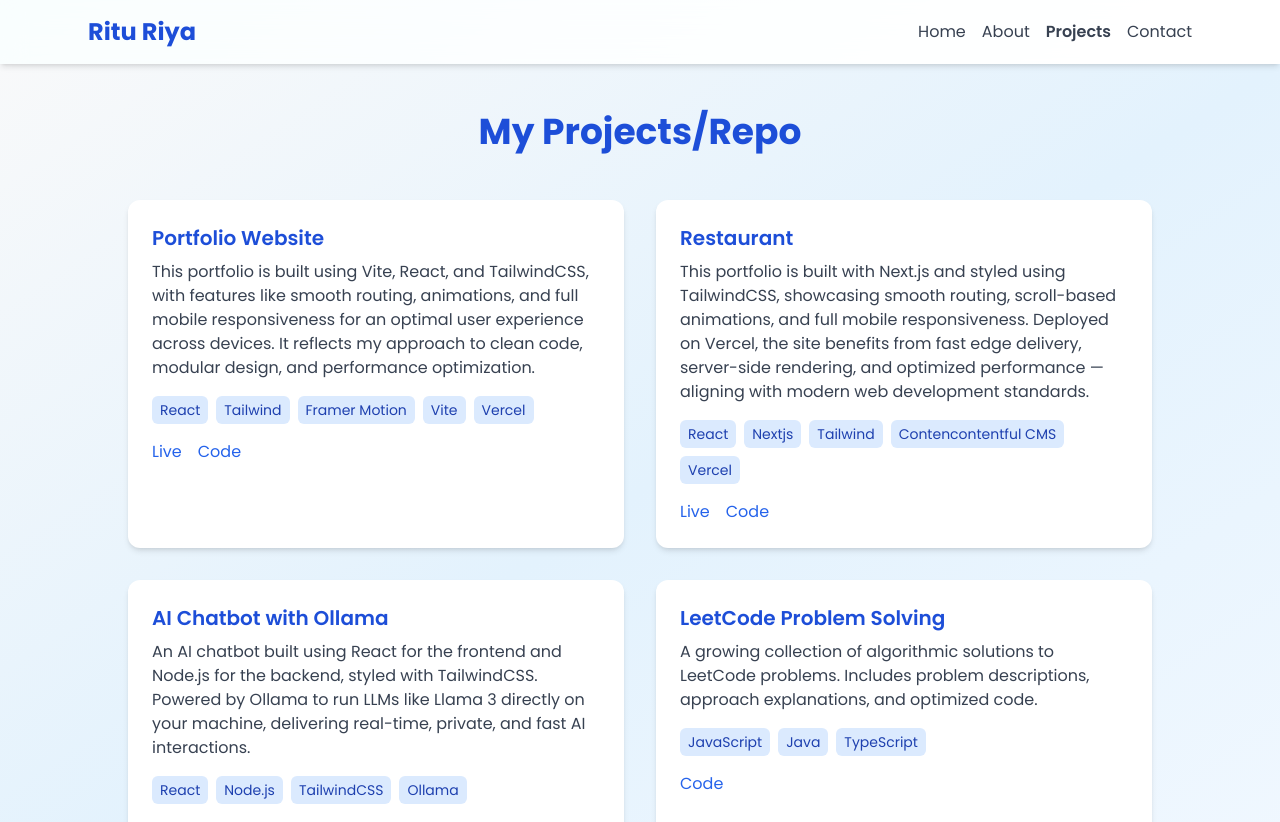
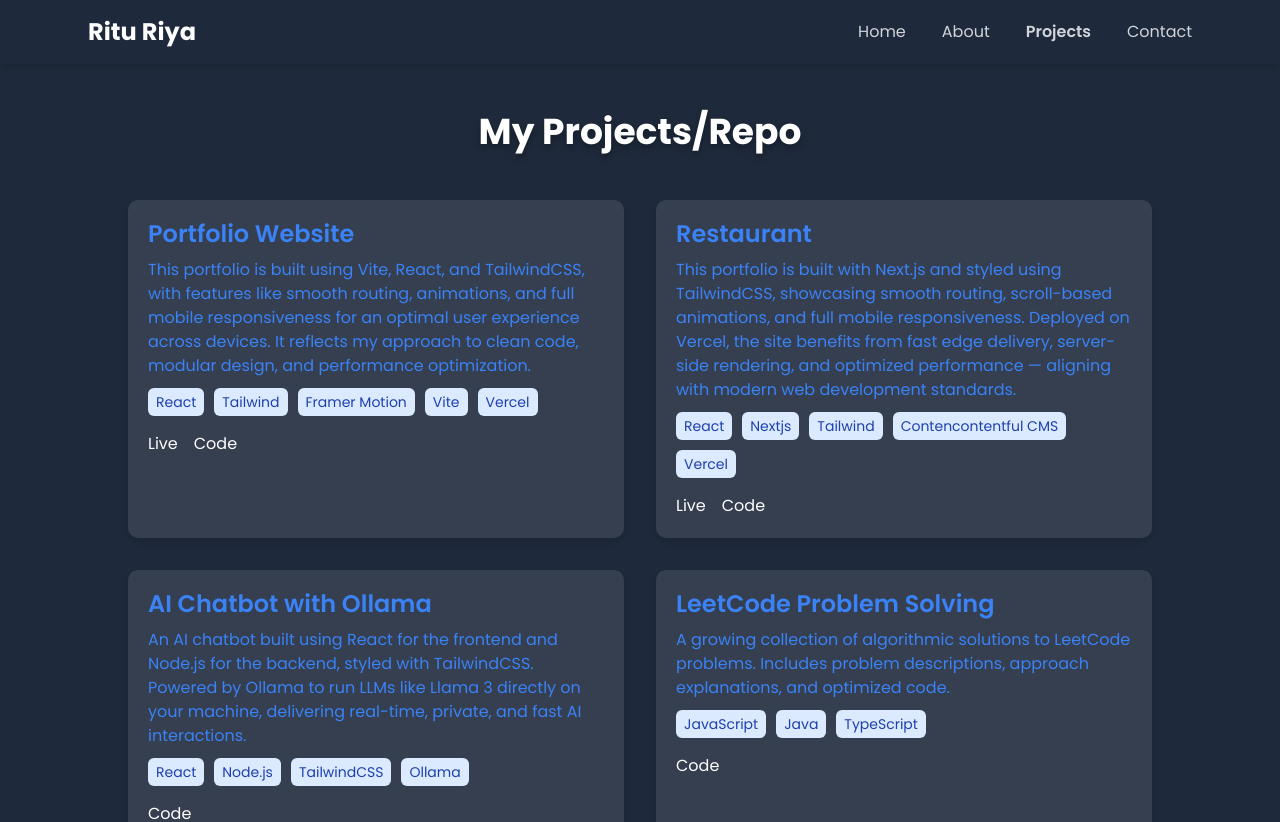
Before and after one commit to RITUriya/rituriyaportfolio, a React (Vite) app: page /projects in a window 1280 px wide. Shown: the top 822 px of the page. Built offline with nearby package versions, Linux system fonts and the light colour scheme.

Commit message:
updated portfolio with improved css and react repo added

```diff
--- a/index.html
+++ b/index.html
@@ -2,7 +2,7 @@
 <html lang="en">
   <head>
     <meta charset="UTF-8" />
-    <link rel="icon" type="image/svg+xml" href="/vite.svg" />
+
     <meta name="viewport" content="width=device-width, initial-scale=1.0" />
     <link
       href="https://fonts.googleapis.com/css2?family=Poppins:wght@400;600;700&display=swap"
--- a/src/components/Navbar.jsx
+++ b/src/components/Navbar.jsx
@@ -2,18 +2,18 @@ import { Link, NavLink } from "react-router-dom";
 
 export default function Navbar() {
   return (
-    <nav className="bg-white/80 backdrop-blur-md shadow-md sticky top-0 z-50">
+    <nav className="navbar text-white/80 backdrop-blur-md shadow-md sticky top-0 z-50">
       <div className="max-w-6xl mx-auto px-6 py-4 flex justify-between items-center">
-        <Link to="/" className="text-2xl font-bold text-blue-700">
+        <Link to="/" className="text-2xl font-bold text-white">
           Ritu Riya
         </Link>
-        <div className="space-x-4">
+        <div className="space-x-4 navbar-links">
           {["/", "/about", "/projects", "/contact"].map((path, i) => (
             <NavLink
               key={i}
               to={path}
               className={({ isActive }) =>
-                `text-gray-700 hover:text-blue-700 ${
+                `text-gray-700 hover:text-blue-700 navbar-link  ${
                   isActive ? "font-semibold text-blue-700" : ""
                 }`
               }
--- a/src/components/ProjectCard.jsx
+++ b/src/components/ProjectCard.jsx
@@ -6,12 +6,14 @@ export default function ProjectCard({
   codeUrl,
 }) {
   return (
-    <div className="bg-white rounded-xl shadow-md p-6 hover:shadow-lg transition-all">
-      <h3 className="text-xl font-semibold text-blue-700 mb-2">{title}</h3>
-      <p className="text-gray-700 mb-4">{description}</p>
+    <div className="bg-white  text-white rounded-xl shadow-md p-6 hover:shadow-lg transition-all project-card">
+      <h3 className="text-xl font-semibold text-white mb-2 project-title">
+        {title}
+      </h3>
+      <p className="text-white mb-4 project-description">{description}</p>
 
       {/* Tags */}
-      <div className="flex flex-wrap gap-2 mb-4">
+      <div className="flex flex-wrap gap-2 mb-4 project-tags">
         {tags.map((tag) => (
           <span
             key={tag}
@@ -23,12 +25,12 @@ export default function ProjectCard({
       </div>
 
       {/* Links */}
-      <div className="flex gap-4">
+      <div className="flex gap-4 project-links">
         {liveUrl && (
           <a
             href={liveUrl}
             target="_blank"
-            className="text-blue-600 hover:underline"
+            className="text-white hover:underline"
           >
             Live
           </a>
@@ -37,7 +39,7 @@ export default function ProjectCard({
           <a
             href={codeUrl}
             target="_blank"
-            className="text-blue-600 hover:underline"
+            className="text-white hover:underline"
           >
             Code
           </a>
--- a/src/const/pageText.ts
+++ b/src/const/pageText.ts
@@ -1,4 +1,5 @@
 //home
+export const Home_Name = " Hello, I’m Ritu ✨";
 export const Home_Verbase =
   "I design and build modern, accessible, and performant user interfaces using React, Next.js, and TailwindCSS, backed by scalable Node.js and Java architectures. With a strong focus on user experience, frontend engineering, and web performance, I craft intuitive interfaces that not only look great but work seamlessly across devices and users. I’m passionate about turning complex problems into elegant solutions through clean, maintainable code and thoughtful design.";
 
--- a/src/data/Projects.jsx
+++ b/src/data/Projects.jsx
@@ -5,12 +5,12 @@ import { Project_Repo } from "../const/pageText";
 
 const Projects = () => {
   return (
-    <main className="min-h-screen bg-gradient-to-br from-[#f8f9fa] via-[#e3f2fd] to-[#f1f8ff] text-gray-900 px-4 md:px-12 py-12">
+    <main className="min-h-screen bg-gradient-to-br from-[#f8f9fa] via-[#e3f2fd] to-[#f1f8ff] text-white px-4 md:px-12 py-12 projects-container">
       <div className="max-w-5xl mx-auto">
-        <h1 className="text-4xl font-extrabold text-center text-blue-700 mb-12">
+        <h1 className="text-4xl font-extrabold text-center text-white mb-12 projects-title">
           {Project_Repo}
         </h1>
-        <div className="grid gap-8 md:grid-cols-2">
+        <div className="grid gap-8 md:grid-cols-2 projects-description">
           {demoProjects.map((project) => (
             <ProjectCard key={project.title} {...project} />
           ))}
--- a/src/data/projectlist.jsx
+++ b/src/data/projectlist.jsx
@@ -27,6 +27,21 @@ export const demoProjects = [
     description:
       "A growing collection of algorithmic solutions to LeetCode problems. Includes problem descriptions, approach explanations, and optimized code.",
     tags: ["JavaScript", "Java", "TypeScript"],
-    codeUrl: "https://github.com/yourname/plant-tracker",
+    codeUrl: "https://github.com/RITUriya/frontendInterviewDs",
+  },
+  {
+    title: "React Mini Projects Collection",
+    description:
+      "A growing collection of mini React projects demonstrating commonly used patterns and interview-relevant concepts. Includes features like light/dark theme toggling, dynamic list rendering and deletion, optimal folder structures, and component best practices.",
+    tags: [
+      "React",
+      "JavaScript",
+      "Hooks",
+      "Context API",
+      "Redux",
+      "Vite",
+      "TailwindCSS",
+    ],
+    codeUrl: "https://github.com/RITUriya/reactProjectsInterview/",
   },
 ];
--- a/src/index.css
+++ b/src/index.css
@@ -3,5 +3,276 @@
 @tailwind utilities;
 body {
   font-family: "Poppins", sans-serif;
-  @apply bg-gradient-to-br from-[#e0f7fa] via-white to-[#f1f8ff] text-gray-800;
+  @apply bg-gradient-to-br from-[#1e293b] via-[#1e293b] to-[#1e293b] text-gray-800;
 }
+body {
+  font-family: "Poppins", sans-serif;
+  height: 100%;
+  margin: 0;
+  background: linear-gradient(
+    360deg,
+    #1e293b,
+    #1e293b
+  ); /* Match your page background */
+
+  overflow-x: hidden; /* Prevent horizontal scrolling */
+}
+.project-list-container {
+  display: grid;
+  grid-template-columns: repeat(auto-fit, minmax(300px, 1fr));
+  gap: 20px;
+  padding: 20px;
+  background: linear-gradient(135deg, #1e293b, #1e293b);
+  animation: backgroundAnimation 10s infinite alternate;
+}
+
+@keyframes backgroundAnimation {
+  0% {
+    background: linear-gradient(135deg, #1e293b, #1e293b);
+  }
+  100% {
+    background: linear-gradient(135deg, #1e293b, #1e293b);
+  }
+}
+
+.project-card {
+  background: rgba(255, 255, 255, 0.1);
+  border-radius: 10px;
+  padding: 20px;
+  box-shadow: 0 4px 6px rgba(0, 0, 0, 0.1);
+  transition: transform 0.3s ease, box-shadow 0.3s ease;
+}
+
+.project-card:hover {
+  transform: translateY(-10px);
+  box-shadow: 0 8px 12px rgba(0, 0, 0, 0.2);
+}
+
+.project-title {
+  font-size: 1.5rem;
+  color: #3b82f6;
+}
+
+.project-description {
+  font-size: 1rem;
+  color: #3b82f6;
+  margin: 10px 0;
+}
+
+.project-tags {
+  display: flex;
+  flex-wrap: wrap;
+  gap: 10px;
+}
+
+.project-tag {
+  background: #2563eb;
+  color: #3b82f6;
+  padding: 5px 10px;
+  border-radius: 5px;
+  font-size: 0.9rem;
+}
+
+.project-links {
+  margin-top: 10px;
+}
+
+.project-link {
+  color: #60a5fa;
+  text-decoration: none;
+  margin-right: 10px;
+  transition: color 0.3s ease;
+}
+
+.project-link:hover {
+  color: #3b82f6;
+}
+.home-container {
+  height: 100vh;
+  display: flex;
+  flex-direction: column;
+  justify-content: center;
+  align-items: center;
+  background: radial-gradient(circle, #1e293b, #1e293b);
+  overflow: hidden;
+  position: relative;
+}
+
+.home-title {
+  font-size: 3rem;
+  color: #ffffff;
+  text-shadow: 0 4px 6px rgba(0, 0, 0, 0.3);
+}
+
+.home-description {
+  font-size: 1.5rem;
+  color: #d1d5db;
+  margin-top: 10px;
+}
+
+.home-container::before {
+  content: "";
+  position: absolute;
+  width: 200px;
+  height: 200px;
+  background: rgba(255, 255, 255, 0.1);
+  border-radius: 50%;
+  animation: bubbleAnimation 8s infinite;
+}
+
+@keyframes bubbleAnimation {
+  0% {
+    transform: translateY(0) scale(1);
+  }
+  100% {
+    transform: translateY(-100vh) scale(1.5);
+  }
+}
+
+/* filepath: /Users/alokkumarsingh/Desktop/workspace/portfolio/my-project/src/pages/About.css */
+.about-container {
+  height: 100vh;
+  display: flex;
+  flex-direction: column;
+  justify-content: center;
+  align-items: center;
+  background: radial-gradient(circle, #1e293b, #1e293b);
+  overflow: hidden;
+  position: relative;
+}
+
+.about-title {
+  font-size: 1.5rem;
+  color: #ffffff;
+  text-shadow: 0 4px 6px rgba(0, 0, 0, 0.3);
+}
+
+.about-description {
+  font-size: 0.8rem;
+  color: #d1d5db;
+  margin-top: 10px;
+}
+
+.about-container::before {
+  content: "";
+  position: absolute;
+  width: 150px;
+  height: 150px;
+  background: rgba(255, 255, 255, 0.1);
+  border-radius: 50%;
+  animation: bubbleAnimation 8s infinite;
+}
+.contact-container {
+  height: 100vh;
+  display: flex;
+  flex-direction: column;
+  justify-content: center;
+  align-items: center;
+  background: radial-gradient(circle, #1e293b, #1e293b);
+  overflow: hidden;
+  position: relative;
+}
+
+.contact-title {
+  font-size: 1.5rem;
+  color: #ffffff;
+  text-shadow: 0 4px 6px rgba(0, 0, 0, 0.3);
+}
+
+.contact-description {
+  font-size: 1rem;
+  color: #d1d5db;
+  margin-top: 10px;
+}
+
+.contact-container::before {
+  content: "";
+  position: absolute;
+  width: 200px;
+  height: 200px;
+  background: rgba(255, 255, 255, 0.1);
+  border-radius: 50%;
+  animation: bubbleAnimation 8s infinite;
+}
+
+@keyframes bubbleAnimation {
+  0% {
+    transform: translateY(0) scale(1);
+  }
+  100% {
+    transform: translateY(-100vh) scale(1.5);
+  }
+}
+.projects-container {
+  /* height: 100vh; */
+  display: flex;
+  flex-direction: column;
+  justify-content: space-around;
+  align-items: normal;
+  background: radial-gradient(circle, #1e293b, #1e293b);
+  overflow: hidden;
+  position: relative;
+}
+
+.projects-title {
+  font-size: 1/5rem;
+  color: #ffffff;
+  text-shadow: 0 4px 6px rgba(0, 0, 0, 0.3);
+}
+
+.projects-description {
+  font-size: 1rem;
+  color: #d1d5db;
+  margin-top: 10px;
+}
+
+.projects-container::before {
+  content: "";
+  position: absolute;
+
+  background: rgba(61, 141, 239, 0.1);
+  border-radius: 50%;
+  animation: bubbleAnimation 8s infinite;
+}
+
+@keyframes bubbleAnimation {
+  0% {
+    transform: translateY(0) scale(1);
+  }
+  100% {
+    transform: translateY(-100vh) scale(1.5);
+  }
+}
+.navbar {
+  background: linear-gradient(135deg, #1e293b, #1e293b);
+  /* box-shadow: 0 4px 6px rgba(0, 0, 0, 0.1); */
+  position: sticky;
+  color: white;
+  top: 0;
+  z-index: 1000;
+}
+
+.navbar-logo {
+  font-size: 1.5rem;
+  color: #ffffff;
+  font-weight: bold;
+  text-shadow: 0 4px 6px rgba(0, 0, 0, 0.3);
+}
+
+.navbar-links {
+  display: flex;
+  gap: 20px;
+  color: #d1d5db;
+}
+
+.navbar-link {
+  color: #d1d5db;
+  text-decoration: none;
+  font-size: 1rem;
+  transition: color 0.3s ease, transform 0.3s ease;
+}
+
+.navbar-link:hover {
+  color: #60a5fa;
+  transform: scale(1.1);
+}
--- a/src/pages/Contact.jsx
+++ b/src/pages/Contact.jsx
@@ -1,7 +1,7 @@
 const Contact = () => {
   return (
-    <main className="min-h-screen px-6 py-12 bg-gradient-to-tr from-white via-blue-50 to-sky-100">
-      <div className="max-w-3xl mx-auto text-center">
+    <main className="min-h-screen px-6 py-12 bg-gradient-to-tr from-white via-blue-50 to-sky-100 contact-container">
+      <div className="max-w-3xl mx-auto text-center contact-title">
         <h1 className="text-4xl font-bold text-blue-700 mb-6">Get in Touch</h1>
         <p className="mb-4 text-gray-700">
           Let's collaborate, build, or chat! ✉️
@@ -48,7 +48,7 @@ const Contact = () => {
         <form
           action="https://formspree.io/f/YOUR_FORM_ID"
           method="POST"
-          className="grid gap-6 text-left"
+          className="grid gap-6 text-left contact-description"
         >
           <input
             type="text"
```
Also changed, not shown: src/pages/About.jsx (+11 -9 lines), src/pages/Home.jsx (+5 -5 lines).
